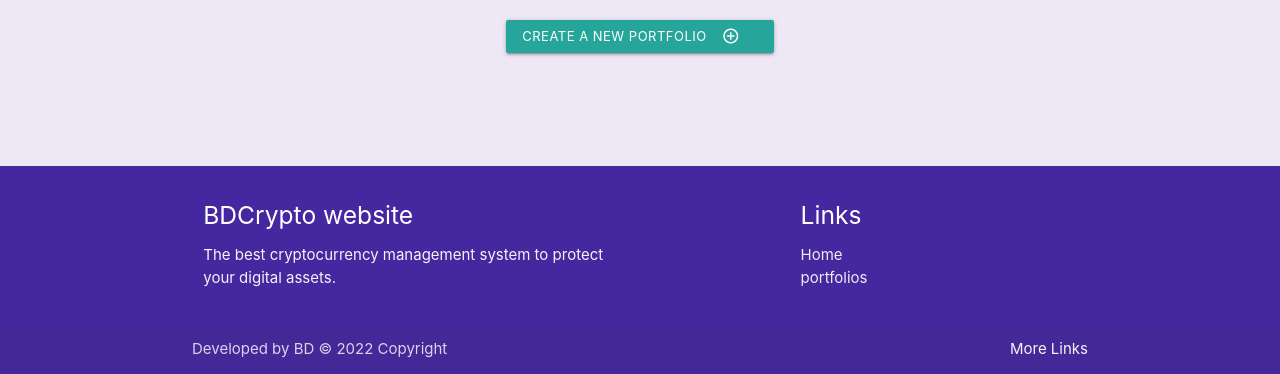
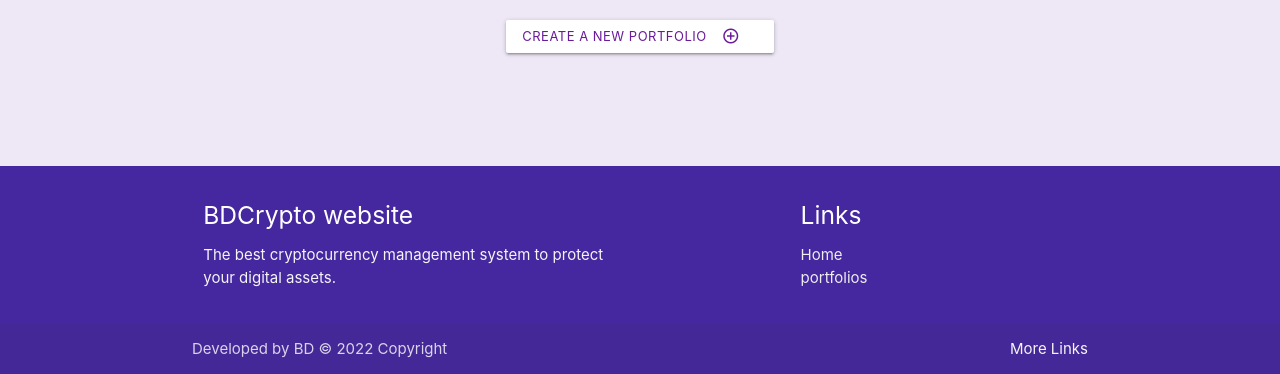
Before and after one commit to Bruno-Diego/bdcrypto-portfolio4, a Django app: page /portfolios/ in a window 1280 px wide. Shown: the part 426-800 px from the top of the page. Run offline with Django 3.2, Linux system fonts and the light colour scheme; the visitor is signed in with stand-in values (Sample User, id 1); data that the repository does not hold is empty.

Commit message:
add white style to create portfolio button

```diff
--- a/templates/home/portfolio_list.html
+++ b/templates/home/portfolio_list.html
@@ -48,7 +48,7 @@
 </div>
 <div class="row">
     <div class="col s12 m12 center">
-        <a class="waves-effect waves-light btn-small" href="{% url 'create' %}">
+        <a class="waves-effect waves-light btn-small white purple-text text-darken-3" href="{% url 'create' %}">
             <i class="material-icons right">add_circle_outlined</i>
             Create a new Portfolio
         </a>
```
